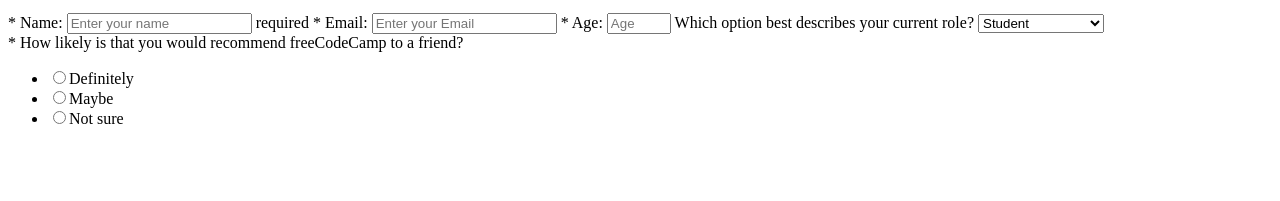
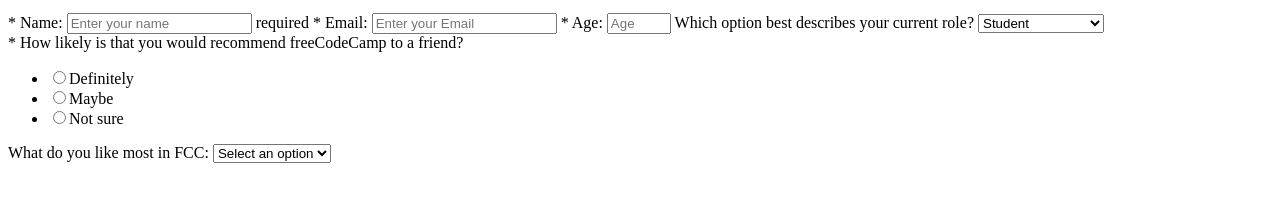
Before and after one commit to sahilmob/freecodecamp-html-css-survey-form, a plain HTML site: page index.html in a window 1280 px wide. Shown: the part 101-302 px from the top of the page. Drawn offline with Linux system fonts and the light colour scheme.

Commit message:
Add What do you like most in FCC dropdown menu

```diff
--- a/index.html
+++ b/index.html
@@ -33,6 +33,15 @@
                             <li><label for="not sure"><input type="radio" name="recommend" id="not sure">Not sure</label></li>
                     </ul>
             </div>
+            <label for="fcc-like-dropdown">What do you like most in FCC:
+                    <select name="dropdown" id="fcc-like-dropdown">
+                        <option value="" disabled selected>Select an option</option>
+                        <option value="challenges">Challenges</option>
+                        <option value="project">Project</option>
+                        <option value="community">Community</option>
+                        <option value="open-source">Open source</option>
+                    </select>
+                </label>
         </form>
     </div>
 </body>
```
